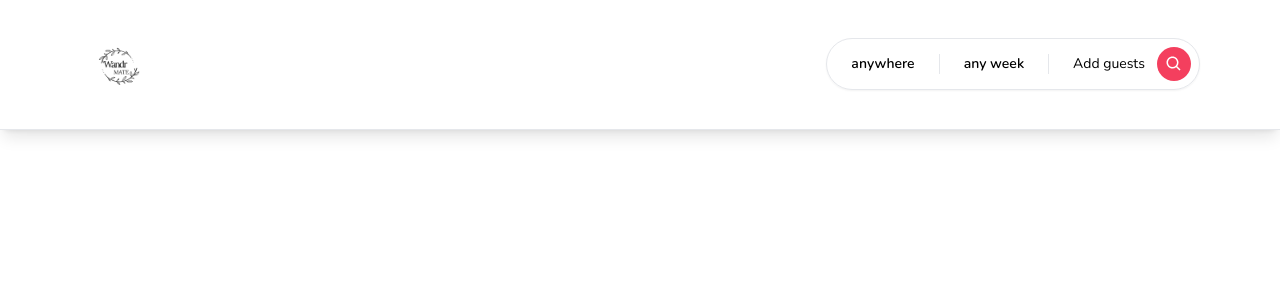
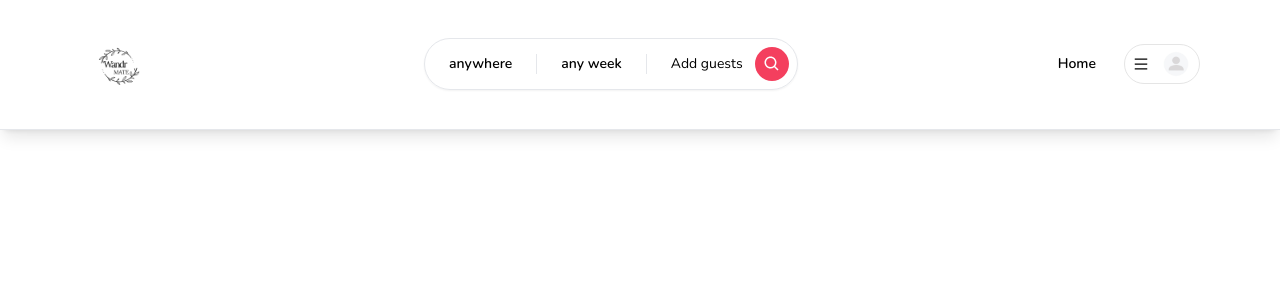
Before and after one commit to Bharattaneja01/wandrMATE, a Next.js app: page / in a window 1280 px wide. Shown: the top 300 px of the page. Built offline with nearby package versions, Linux system fonts and the light colour scheme.

Commit message:
Completed UI for navbar with usermenu addition

```diff
--- /dev/null
+++ b/app/components/Avatar.tsx
@@ -0,0 +1,16 @@
+'use client';
+
+import Image from "next/image";
+
+const Avatar=()=>{
+    return(
+        <Image
+            className="rounded-full"
+            height="30"
+            width="30"
+            alt="Avatar"
+            src="/images/placeholder.jpg"
+        />
+    );
+}
+export default Avatar
--- /dev/null
+++ b/app/components/Navbar/MenuItem.tsx
@@ -0,0 +1,27 @@
+'use client';
+
+interface MenuItemProps{
+    onClick:()=>void;
+    label:string;
+}
+
+const MenuItem: React.FC<MenuItemProps>=({
+    onClick,
+    label
+})=>{
+    return(
+        <div
+            onClick={onClick}
+            className="
+                px-4
+                py-3
+                hover:bg-neutral-100
+                transition
+                font-semibold
+            "
+        >
+            { label }
+        </div>
+    );
+}
+export default MenuItem;
--- a/app/components/Navbar/Navbar.tsx
+++ b/app/components/Navbar/Navbar.tsx
@@ -1,6 +1,9 @@
+'use client';
+
 import Container from "../Container";
 import Logo from "./Logo";
 import Search from "./Search";
+import UserMenu from "./UserMenu";
 
 const Navbar = () => {
     return (
@@ -22,6 +25,7 @@
                     >
                         <Logo />
                         <Search />
+                        <UserMenu />
                     </div>
                 </Container>
             </div>
--- /dev/null
+++ b/app/components/Navbar/UserMenu.tsx
@@ -0,0 +1,90 @@
+'use client';
+
+import { AiOutlineMenu } from "react-icons/ai";
+import Avatar from "../Avatar";
+import { useCallback, useState } from "react";
+import MenuItem from "./MenuItem";
+
+const UserMenu = () => {
+    const [isOpen,setIsOpen]=useState(false);
+
+    const toggleOpen=useCallback(()=>{
+        setIsOpen((value)=>!value);
+    },[]);
+    return (
+        <div className="relative">
+            <div className="flex flex-row items-center gap-3">
+                <div
+                    onClick={()=>{}}
+                    className="
+                        hidden
+                        md:block
+                        text-sm
+                        font-semibold
+                        py-3
+                        px-4
+                        rounded-full
+                        hover:bg-neutral-100
+                        transition
+                        cursor-pointer
+                    "
+                >
+                    Home
+                </div>
+                <div
+                    onClick={toggleOpen}
+                    className="
+                        p-4
+                        md:py-1
+                        md:px-2
+                        border-[1px]
+                        border-neutral-200
+                        flex
+                        flex-row
+                        items-center
+                        gap-3
+                        rounded-full
+                        cursor-pointer
+                        hover:shadow-md
+                        transition
+                    "
+                >
+                    <AiOutlineMenu />
+                    <div className="hidden md:block">
+                        <Avatar />
+                    </div>
+                </div>
+            </div>
+            {isOpen && (
+                <div
+                    className="
+                        absolute
+                        rounded-xl
+                        shadow-md
+                        w-[40vw]
+                        md:w-3/4
+                        bg-white
+                        overflow-hidden
+                        right-0
+                        top-12
+                        text-sm
+                    "
+                >
+                    <div className="flex flex-col cursor-pointer">
+                        <>
+                            <MenuItem
+                                onClick={()=>{}}
+                                label="login"
+                            />
+                            <MenuItem
+                                onClick={()=>{}}
+                                label="Sign Up"
+                            />
+                        </>
+                    </div>
+                </div>
+            )}
+        </div>
+    );
+}
+export default UserMenu;
```
Also changed, not shown: public/images/placeholder.jpg (added).
